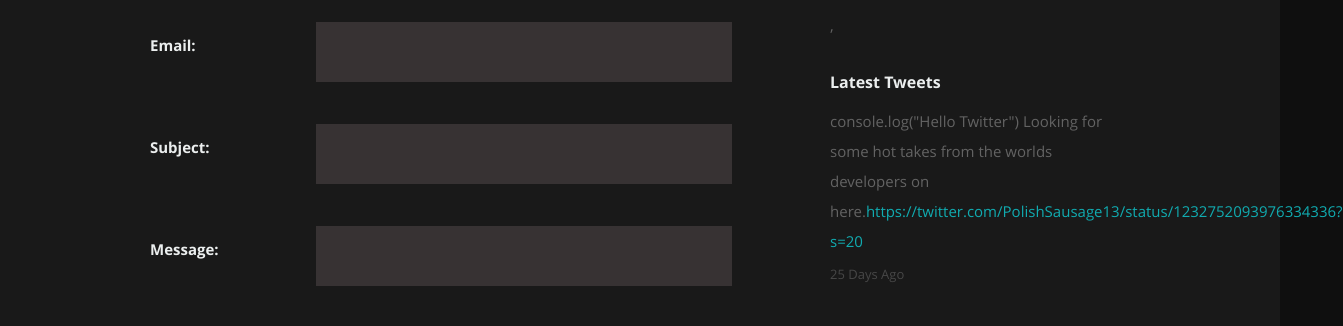
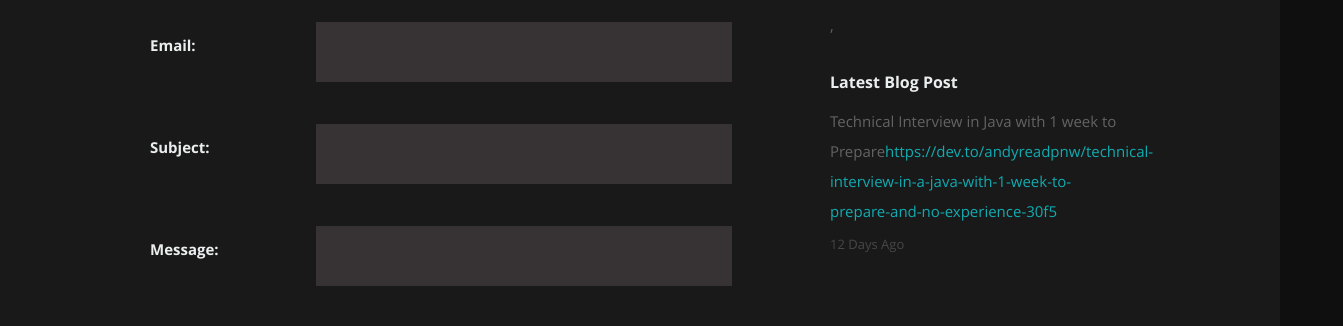
Before and after one commit to andyreadpnw/portfolio, a React (Create React App) app: page / in a window 1280 px wide. Shown: the part 2418-2744 px from the top of the page, 1343 px wide, since content can reach past the window. Built offline with nearby package versions, Linux system fonts and the light colour scheme; no server answers.

Commit message:
messaging

```diff
--- a/src/Components/Contact.js
+++ b/src/Components/Contact.js
@@ -136,18 +136,17 @@ class Contact extends Component {
             </div>
 
             <div className="widget widget_tweets">
-              <h4 className="widget-title">Latest Tweets</h4>
+              <h4 className="widget-title">Latest Blog Post</h4>
               <ul id="twitter">
                 <li>
                   <span>
-                    console.log("Hello Twitter") Looking for some hot takes from
-                    the worlds developers on here.
+                   Technical Interview in Java with 1 week to Prepare
                     <a href="#">
-                      https://twitter.com/PolishSausage13/status/1232752093976334336?s=20
+                    https://dev.to/andyreadpnw/technical-interview-in-a-java-with-1-week-to-prepare-and-no-experience-30f5
                     </a>
                   </span>
                   <b>
-                    <a href="#">25 Days Ago</a>
+                    <a href="#">12 Days Ago</a>
                   </b>
                 </li>
               </ul>
```
